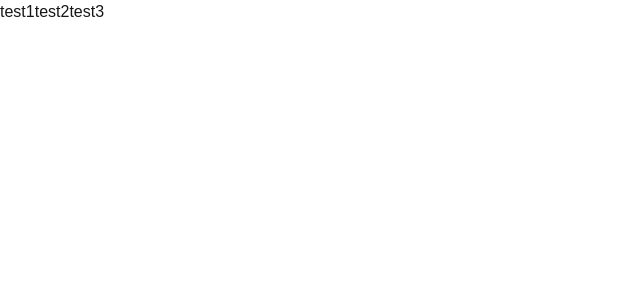
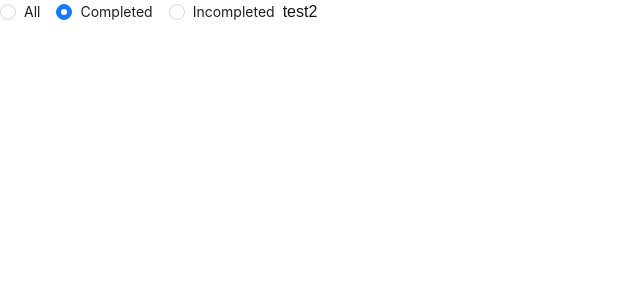
Before and after one commit to wednesdaydeveloper/HomeMadeMessenger, a Next.js app: page / in a window 1280 px wide. Shown: the top 300 px of the page, without its empty margins (0-640 px from the left). Built offline with nearby package versions, Linux system fonts and the light colour scheme.

Commit message:
フィルタを追加。

```diff
--- a/package.json
+++ b/package.json
@@ -9,6 +9,8 @@
     "lint": "next lint"
   },
   "dependencies": {
+    "@ant-design/v5-patch-for-react-19": "^1.0.3",
+    "antd": "^5.24.7",
     "jotai": "^2.12.3",
     "next": "15.3.1",
     "react": "^19.0.0",
--- /dev/null
+++ b/src/components/todos/Filter.tsx
@@ -0,0 +1,17 @@
+import { useAtom } from 'jotai'
+import { filterAtom } from './State'
+import '@ant-design/v5-patch-for-react-19';
+import { Radio } from 'antd'
+
+const Filter = () => {
+  const [filter, set] = useAtom(filterAtom)
+  return (
+    <Radio.Group onChange={(e) => set(parseInt(e.target.value))} value={filter.toString()}>
+      <Radio value="1">All</Radio>
+      <Radio value="2">Completed</Radio>
+      <Radio value="3">Incompleted</Radio>
+    </Radio.Group>
+  )
+}
+
+export default Filter
--- a/src/components/todos/Models.ts
+++ b/src/components/todos/Models.ts
@@ -1,7 +1,11 @@
-import type { PrimitiveAtom } from 'jotai'
-
 export type Todo = {
   title: string
   todoid: string
   completed: boolean
 }
+
+export enum FilterType {
+  All = 1,
+  Completed = 2,
+  Incompleted = 3
+};
--- a/src/components/todos/State.ts
+++ b/src/components/todos/State.ts
@@ -1,10 +1,27 @@
 import { atom } from 'jotai';
 import type { PrimitiveAtom } from 'jotai'
-import type { Todo } from './Models'
+import { FilterType, type Todo } from './Models'
 import { v4 as uuidv4 } from "uuid";
 
-export const todoListState = atom<PrimitiveAtom<Todo>[]>([
+export const todoListAtom = atom<PrimitiveAtom<Todo>[]>([
   atom({ title: 'test1', todoid: uuidv4(), completed: false }),
-  atom({ title: 'test2', todoid: uuidv4(), completed: false }),
+  atom({ title: 'test2', todoid: uuidv4(), completed: true }),
   atom({ title: 'test3', todoid: uuidv4(), completed: false }),
 ]);
+
+export const filterAtom = atom(FilterType.Completed)
+
+export const filteredToListAtom = atom<PrimitiveAtom<Todo>[]>(
+  (get) => {
+    const filter = get(filterAtom)
+    const todoList = get(todoListAtom)
+    if (filter === FilterType.All) {
+      return todoList
+    }
+    else if (filter === FilterType.Completed) {
+      return todoList.filter((atom) => get(atom).completed)
+    }
+    else {
+      return todoList.filter((atom) => !get(atom).completed)
+    }
+  })
--- a/src/components/todos/TodoList.tsx
+++ b/src/components/todos/TodoList.tsx
@@ -1,11 +1,14 @@
 import { useAtom } from 'jotai'
-import { todoListState } from './State'
+import { filteredToListAtom } from './State'
 import TodoItem from './TodoItem'
+import Filter from './Filter'
 
 const TodoList = () => {
-  const [todos] = useAtom(todoListState)
+  const [todos] = useAtom(filteredToListAtom)
   return (
     <div>
+      <Filter />
+
       {todos.map((atom, index) => {
         return <TodoItem key={index} atom={atom} />
       })}
```
Also changed, not shown: 1 other file (tests, documents, lock files or other folders).
